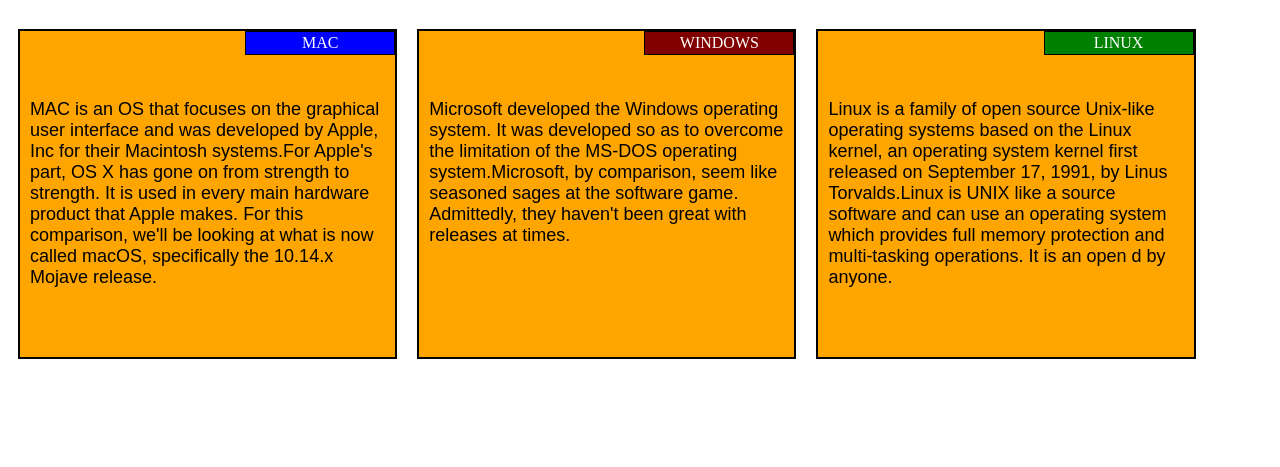
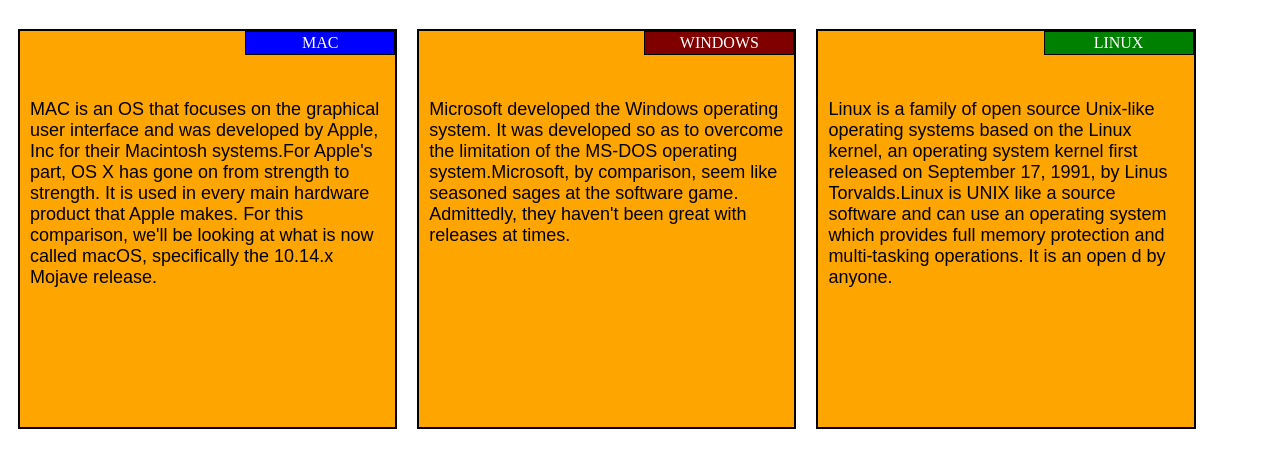
Before and after one commit to ishikav/Coursera-html-css-js, a plain HTML site: page index.html in a window 1280 px wide. Shown: the part 61-528 px from the top of the page. Drawn offline with Linux system fonts and the light colour scheme.

Commit message:
Update mod2assgn.css

```diff
--- a/mod2assgn.css
+++ b/mod2assgn.css
@@ -58,7 +58,7 @@
 	text-align:center;
 	border:2px solid black;
 	position:relative;
-	height:330px;
+	height:400px;
 
     padding-top: 40px;
 
```
